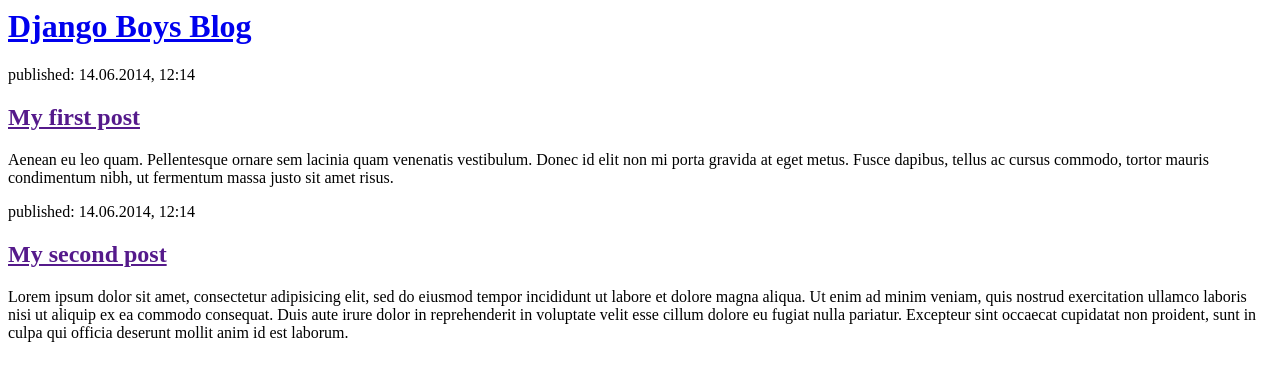
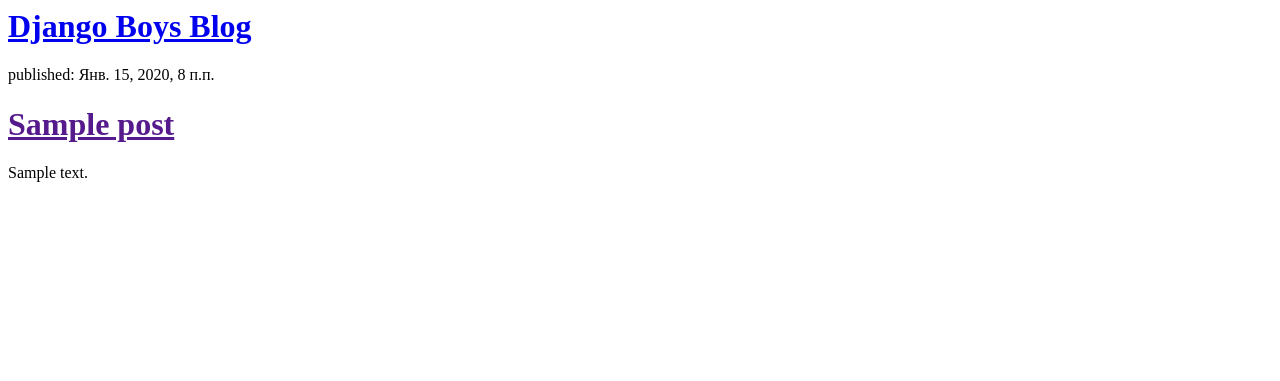
Before and after one commit to SergeiMarinin/my-first-blog, a Django app: template blog/templates/blog/post_list.html in a window 1280 px wide. Shown: the top 381 px of the page. Run offline with Django 3.2, Linux system fonts and the light colour scheme; the template is opened without the code that fills it: values that come from a table or form of the project are taken from there, others are empty; tables that the repository leaves empty hold one stand-in row (values such as "Sample post").

Commit message:
Изменения в отображение постов

```diff
--- a/blog/templates/blog/post_list.html
+++ b/blog/templates/blog/post_list.html
@@ -11,18 +11,12 @@
        </div>
 
        <div>
-           <p>published: 14.06.2014, 12:14</p>
-           <h2><a href="">My first post</a></h2>
-           <p>Aenean eu leo quam. Pellentesque ornare sem lacinia quam venenatis vestibulum. Donec id elit non mi porta gravida at eget metus. Fusce dapibus, tellus ac cursus commodo, tortor mauris condimentum nibh, ut fermentum massa justo sit amet risus.</p>
-       </div>
-
-       <div>
-           <p>published: 14.06.2014, 12:14</p>
-           <h2><a href="">My second post</a></h2>
-           <p>
-             Lorem ipsum dolor sit amet, consectetur adipisicing elit, sed do eiusmod tempor incididunt ut labore et dolore magna aliqua. Ut enim ad minim veniam, quis nostrud exercitation ullamco laboris nisi ut aliquip ex ea commodo consequat. Duis aute irure dolor in reprehenderit in voluptate velit esse cillum dolore eu fugiat nulla pariatur. Excepteur sint occaecat cupidatat non proident, sunt in culpa qui officia deserunt mollit anim id est laborum.
-           </p>
-
-
+         {% for post in posts %}
+    <div>
+        <p>published: {{ post.published_date }}</p>
+        <h1><a href="">{{ post.title }}</a></h1>
+        <p>{{ post.text|linebreaksbr }}</p>
+    </div>
+        {% endfor %}
 </body>
 </html>
--- a/blog/views.py
+++ b/blog/views.py
@@ -1,5 +1,8 @@
 from django.shortcuts import render
+from django.utils import timezone
+from .models import Post
 
 # Create your views here.
 def post_list(request):
-    return render(request, 'blog/post_list.html', {})
+    posts = Post.objects.filter(published_date__lte=timezone.now()).order_by('published_date')
+    return render(request, 'blog/post_list.html', {'posts': posts})
```
